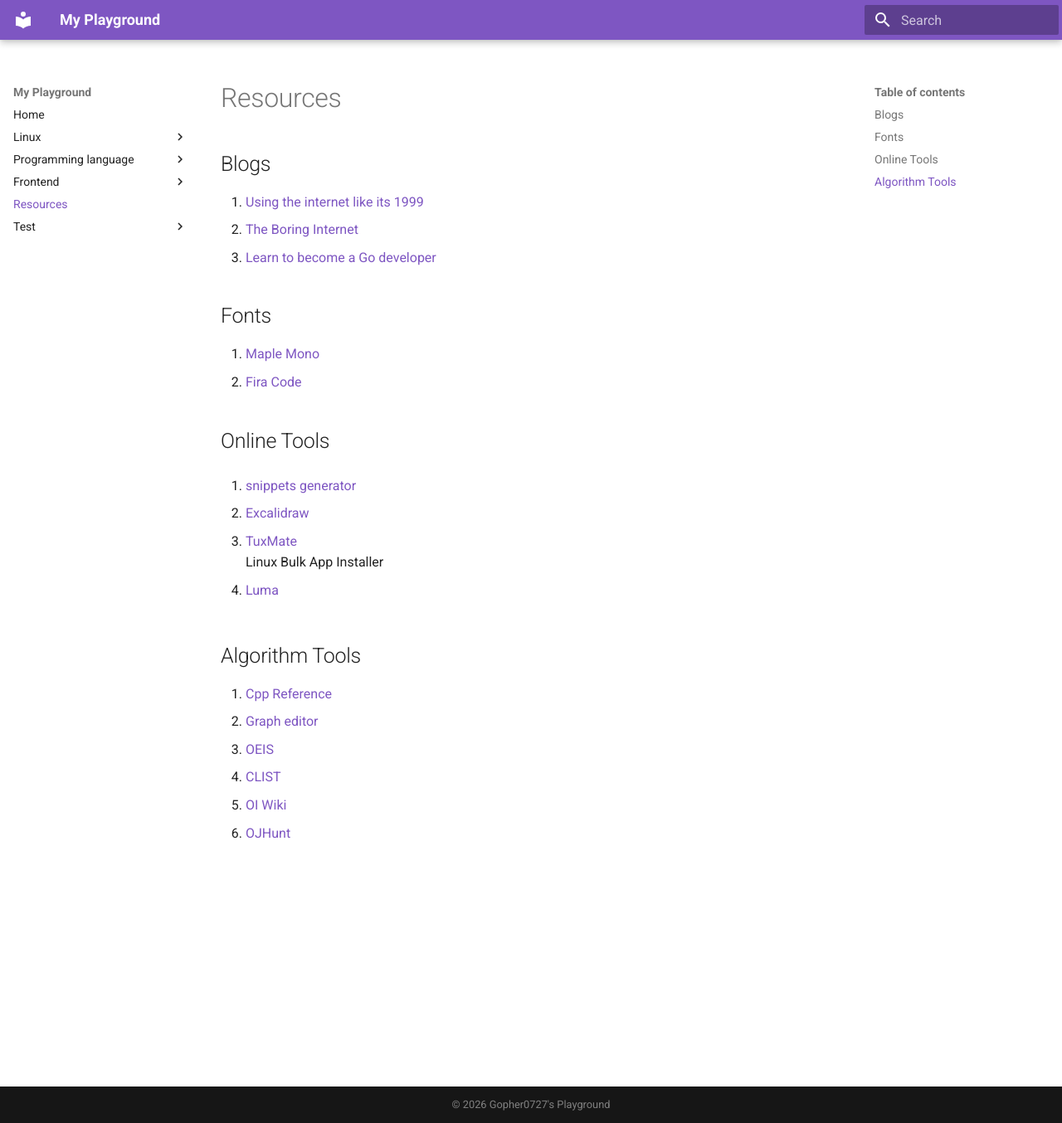
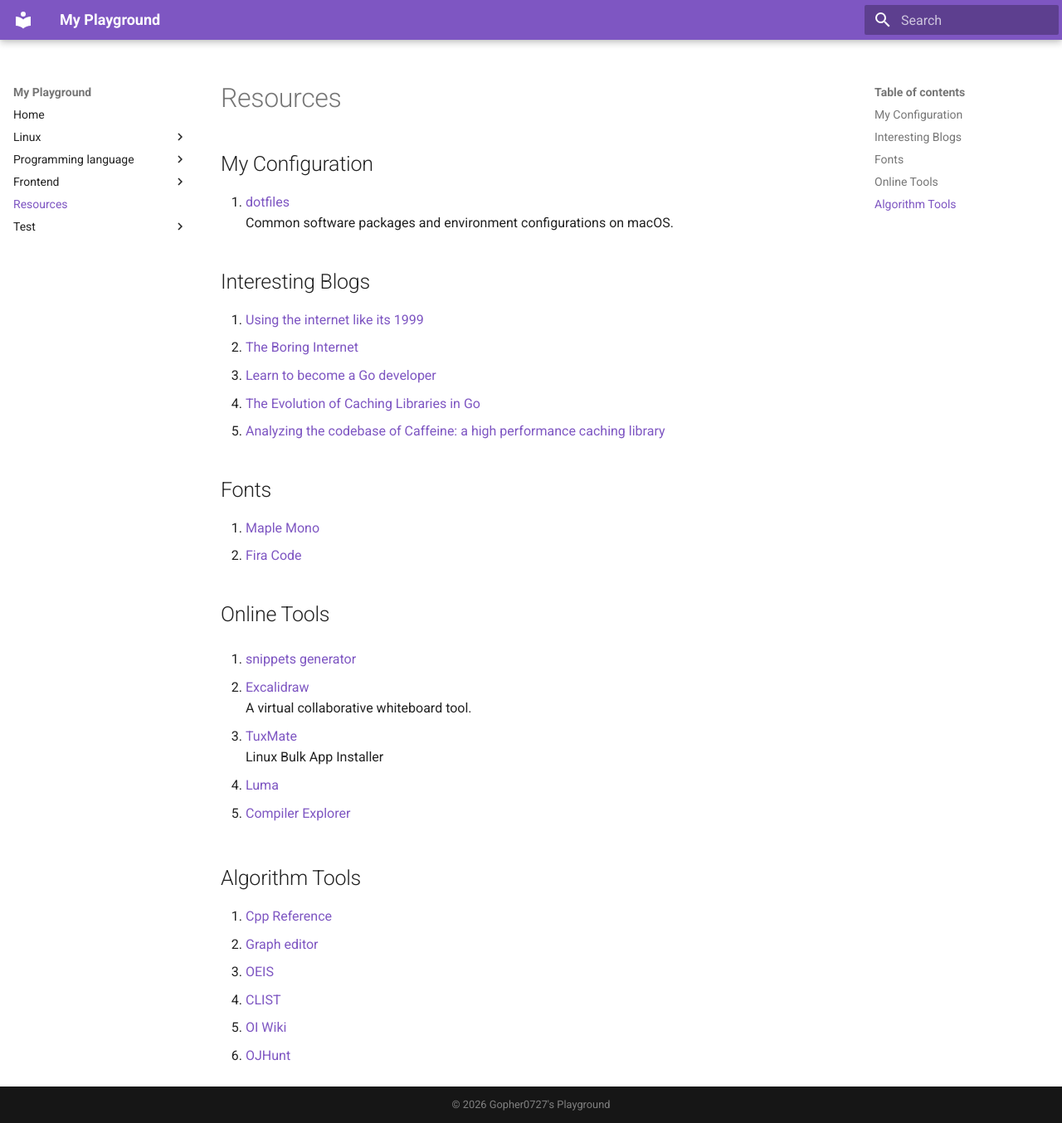
Before and after one commit to Gopher0727/Playground, an MkDocs documentation site: the page built from docs/posts/resources.md, in a window 1280 px wide and 1354 px high. Shown: the whole window at 83% size. Built offline with MkDocs 1.6.1 and Material for MkDocs 9.7.7, drawn with Linux system fonts in a browser that asks for light colours.

Commit message:
add posts

```diff
--- a/docs/posts/resources.md
+++ b/docs/posts/resources.md
@@ -1,10 +1,17 @@
 # Resources
 
-## Blogs
+## My Configuration
+
+1. [dotfiles](https://github.com/Gopher0727/dotfiles)
+Common software packages and environment configurations on macOS.
+
+## Interesting Blogs
 
 1. [Using the internet like its 1999](https://joshblais.com/blog/using-the-internet-like-its-1999/#1999)
 2. [The Boring Internet](https://www.terrygodier.com/the-boring-internet)
 3. [Learn to become a Go developer](https://roadmap.sh/golang)
+4. [The Evolution of Caching Libraries in Go](https://maypok86.github.io/otter/blog/cache-evolution/)
+5. [Analyzing the codebase of Caffeine: a high performance caching library](https://adriacabeza.github.io/2024/07/12/caffeine-cache.html)
 
 ## Fonts
 
@@ -16,11 +23,14 @@
 1. [snippets generator](https://snippet-generator.app/?description=&tabtrigger=&snippet=&mode=vscode)
 
 2. [Excalidraw](https://excalidraw.com/)
+A virtual collaborative whiteboard tool.
 
 3. [TuxMate](https://tuxmate.com/)
 Linux Bulk App Installer
 
 4. [Luma](https://luma.com/discover)
+
+5. [Compiler Explorer](https://godbolt.org/)
 
 ## Algorithm Tools
 
```
Also changed, not shown: docs/posts/programming language/golang.md (+6 -0 lines).
